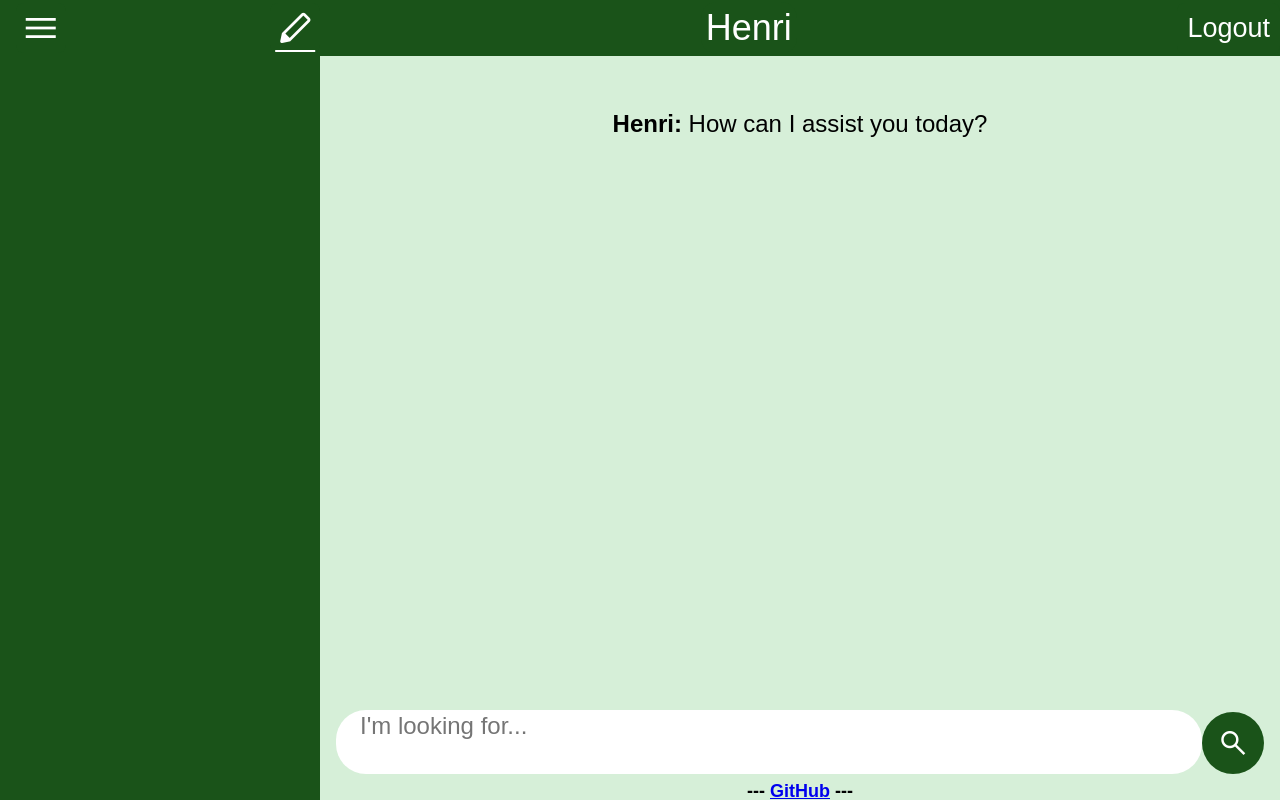
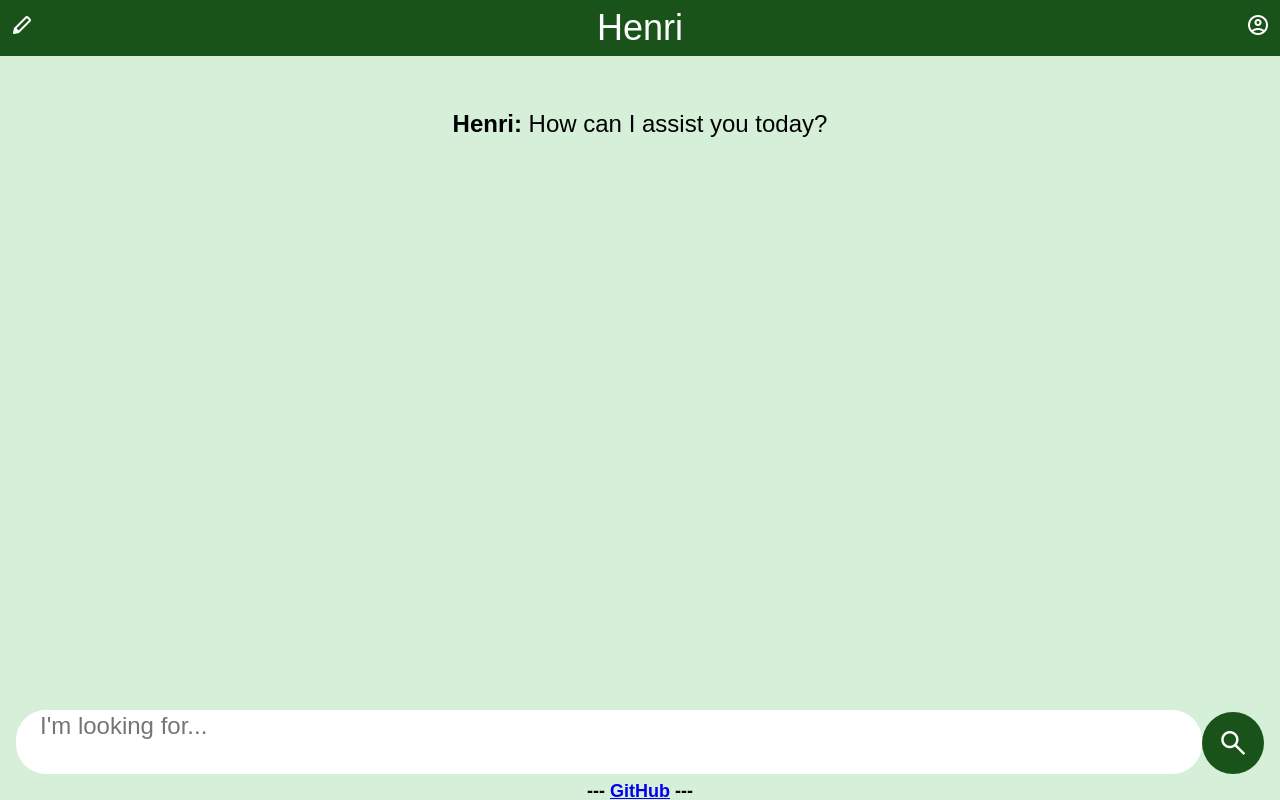
Before and after one commit to evanscott1/startup, a React (Vite) app: page / in a window 1280 px wide. Both pictures are taken after typing "name@example.com", "Sample123" into the empty fields and a click on the button "Login". Built offline with nearby package versions, Linux system fonts and the light colour scheme.

Commit message:
Feat: Disable menu

```diff
--- a/src/chat/chat.jsx
+++ b/src/chat/chat.jsx
@@ -7,7 +7,7 @@ import './chat.css'
 export function Chat(props) {
   return (
     <main id="chat-page">
-      <Menu />
+      {/* <Menu /> */}
       <ChatContainer logout={props.logout}/>
     </main>
   );
--- a/src/components/chat/chatContainer.jsx
+++ b/src/components/chat/chatContainer.jsx
@@ -20,12 +20,23 @@ function ChatContainer(props) {
 
   const addMessage = (newMessage) => {
     setMessages((prevMessages) => [...prevMessages, newMessage]);
+    const botMessage = {
+      sender: 'Henri', message: 'I\'m happy to help!', isBot: true
+    };
+    setMessages((prevMessages) => [...prevMessages, botMessage]);
   };
+
+  const resetChat = () => {
+    const defaultMessage = {
+      sender: 'Henri', message: 'How can I assist you today?', isBot: true
+    };
+    setMessages((prevMessages) => [...prevMessages, defaultMessage]);
+  }
 
 
   return (
     <div className="chat-container">
-      <ChatHeader logout={props.logout}/>
+      <ChatHeader logout={props.logout} onNewChat={resetChat}/>
       <ChatHistory messages={messages}/>
       <ChatInput onSend={addMessage} />
       <ChatFooter />
--- a/src/components/chat/chatHeader.jsx
+++ b/src/components/chat/chatHeader.jsx
@@ -6,18 +6,26 @@ import './chatHeader.css'
 function ChatHeader(props) {
     return (
         <header className="chat-header">
-            <div className="closedMenuContainer">
+            {/* Menu Disabled */}
+            {/* <div className="closedMenuContainer">
                 <button type="button" id="toggleMenuOpen"><i className="material-symbols-outlined"><span className="closedMenuContainer-button">menu</span></i></button>
                 <a href="#" id="menuClosedNewChat"><i className="material-symbols-outlined"><span className="closedMenuContainer-button">stylus</span></i></a>
-            </div>
+            </div> */}
+
+
+            <button type='button' onClick={props.onNewChat}>
+                <i className="material-symbols-outlined">stylus</i>
+            </button>
 
             <a className="header-button" id="chat-header-henri" href="../../../index.html">Henri</a>
+
             <div id="header-icons">
-                <a className="header-button" id="chat-header-profile" href="../UserLogin.html"><i
-                    className="material-symbols-outlined"><span className="closedMenuContainer-button">account_circle</span></i></a>
+
+                {/* <a className="header-button" id="chat-header-profile" href="../UserLogin.html"><i
+                    className="material-symbols-outlined"><span className="closedMenuContainer-button">account_circle</span></i></a> */}
                 {/* <a className="header-button" id="chat-header-login" href="../UserLogin.html">Log out</a> */}
-                <button onClick={props.logout}>
-                    Logout
+                <button type='button' onClick={props.logout}>
+                <i className="material-symbols-outlined">account_circle</i>
                 </button>
 
                 {/* <a className="header-button" id="chat-header-signup" href="../UserSignup.html">Sign
--- a/src/components/chat/chatInput.jsx
+++ b/src/components/chat/chatInput.jsx
@@ -9,7 +9,6 @@ function ChatInput({onSend}) {
 
   const handleSubmit = (e) => {
     e.preventDefault();
-    console.log(input);
     const newMessage = {
       sender: 'User', message: input, isBot: false
     }
```
